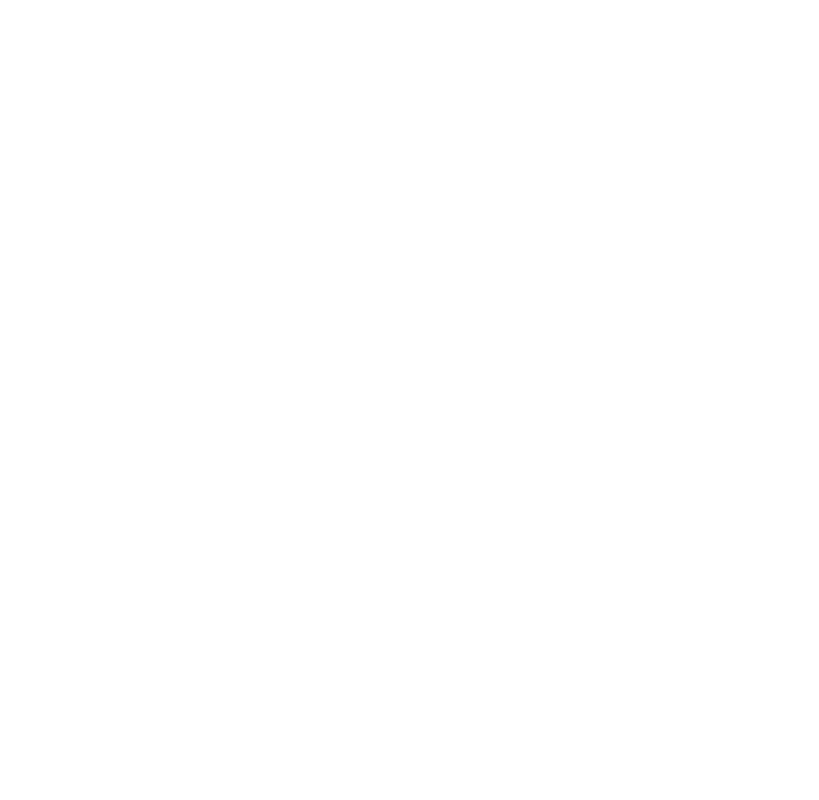
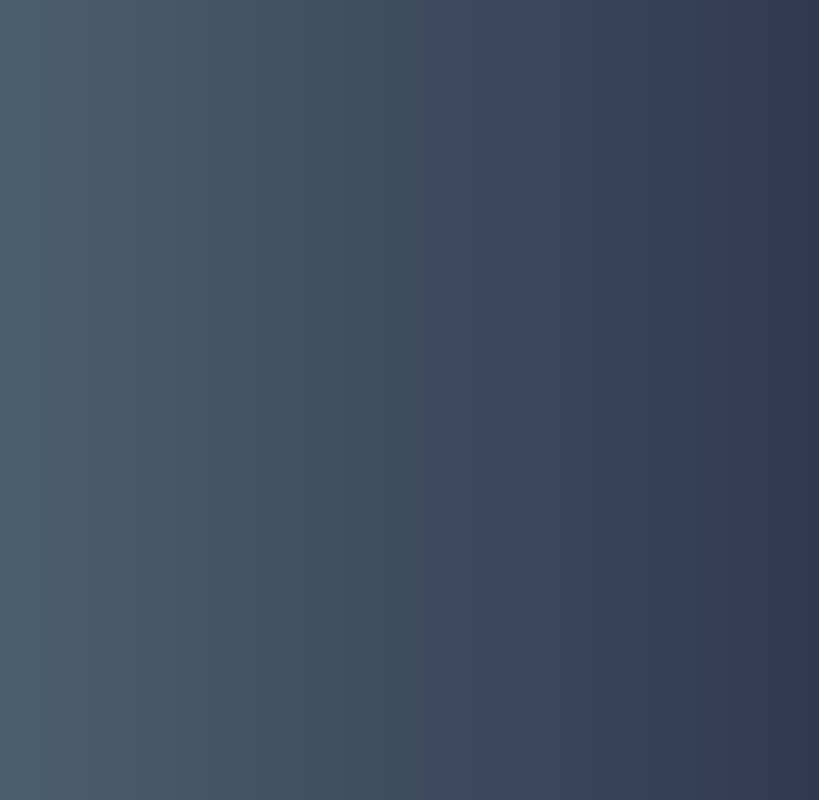
Before and after one commit to Andreas-Ziegler22/Calculator-VueJS, a Vue app in the folder calculator-vuejs/: page / in a window 1280 px wide. Shown: the whole page, without its empty margins (230-1049 px from the left). Built offline with nearby package versions, Linux system fonts and the light colour scheme; the HTML template or start-up script is replaced by a standard one.

Commit message:
app style body

```diff
--- a/calculator-vuejs/src/App.vue
+++ b/calculator-vuejs/src/App.vue
@@ -11,4 +11,24 @@
   font-family: "RobotoMono";
   src: url("./fonts/RobotoMono-Thin.ttf");
 }
+
+* {
+  font-family: "RobotoMono", monospace;
+}
+
+body {
+  margin: 0;
+}
+
+#app {
+  display: flex;
+  flex-direction: column;
+  height: 100vh;
+  justify-content: center;
+  align-items: center;
+  text-align: center;
+
+  color: #fff;
+  background: linear-gradient(to right, rgb(83, 105, 118), rgb(41, 46, 73));
+}
 </style>
```
